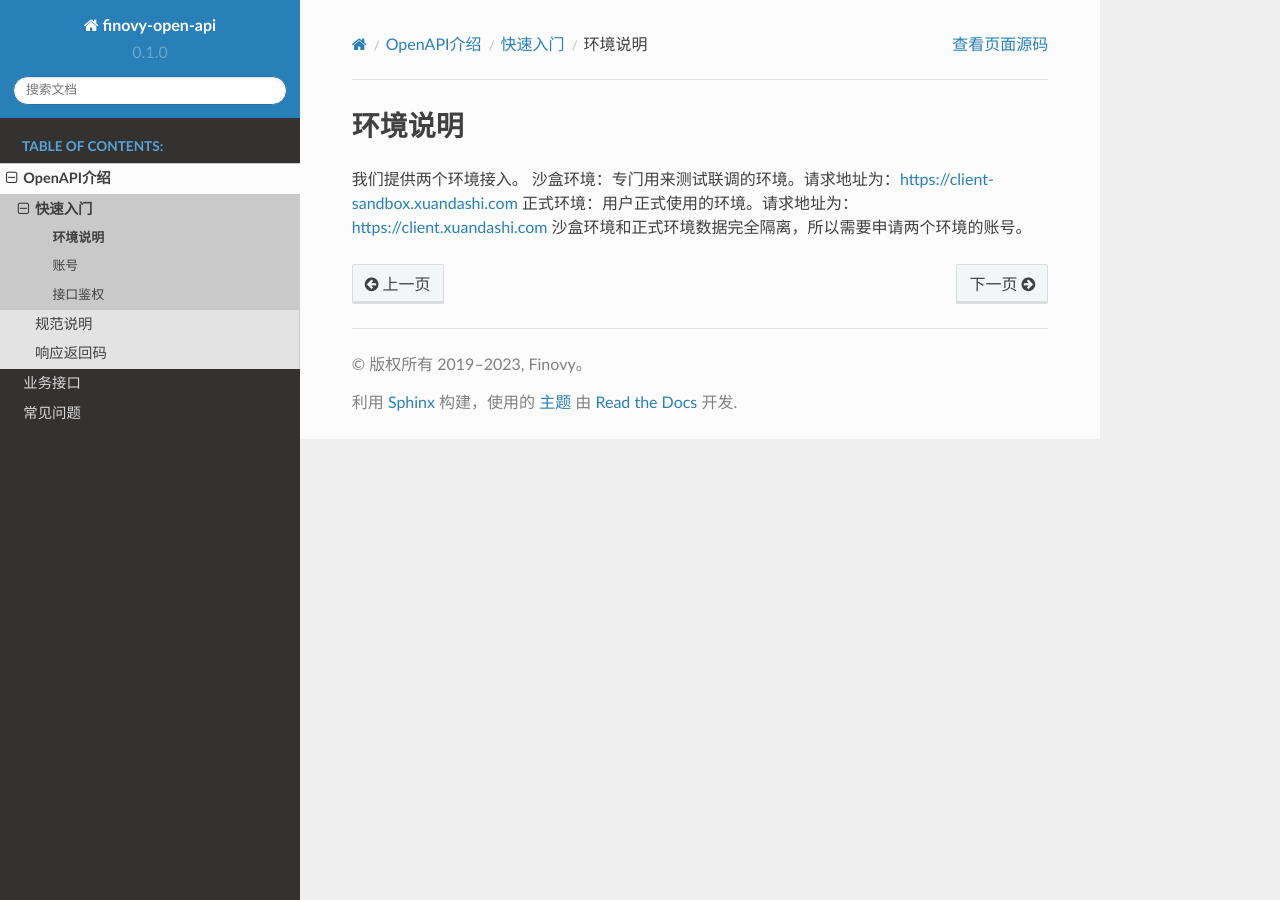
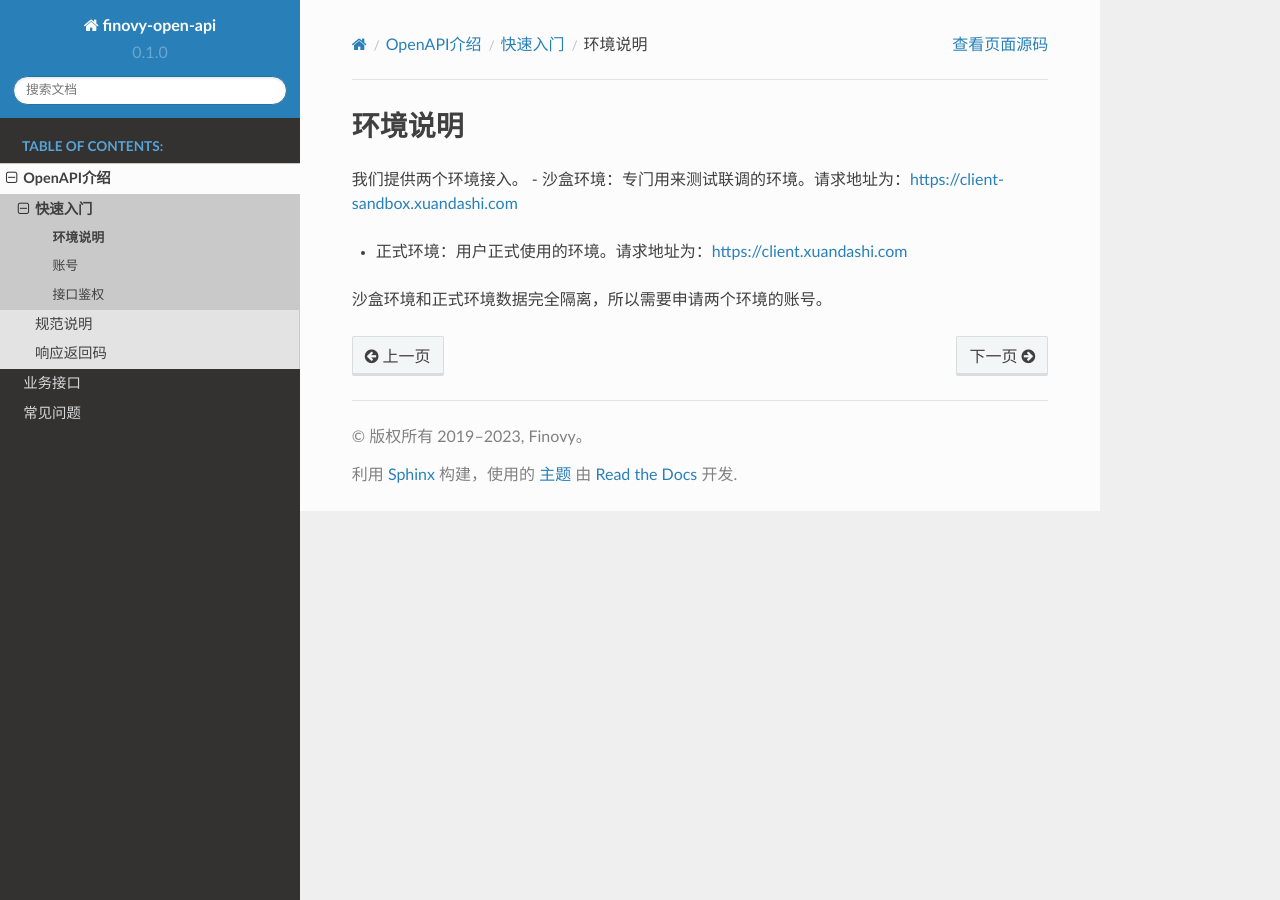
Before and after one commit to finovy/open-api, a Sphinx documentation site: the page built from docs/source/api/quickgetstartmoule/1.environmental_description.rst, in a window 1280 px wide. Built offline with Sphinx 7.4.7 and the Read the Docs theme 2.0.0, drawn with Linux system fonts in a browser that asks for light colours.

Commit message:
fix: 结构调整

```diff
--- a/docs/source/api/common/1.quick_get_start.rst
+++ b/docs/source/api/common/1.quick_get_start.rst
@@ -4,7 +4,7 @@
 
 
 .. toctree::
-   :maxdepth: 2
+   :maxdepth: 3
    :glob:
 
    ../quickgetstartmoule/*
--- a/docs/source/api/quickgetstartmoule/1.environmental_description.rst
+++ b/docs/source/api/quickgetstartmoule/1.environmental_description.rst
@@ -2,6 +2,8 @@
 环境说明
 ====================
 我们提供两个环境接入。
-沙盒环境：专门用来测试联调的环境。请求地址为：https://client-sandbox.xuandashi.com
-正式环境：用户正式使用的环境。请求地址为：https://client.xuandashi.com
+- 沙盒环境：专门用来测试联调的环境。请求地址为：https://client-sandbox.xuandashi.com
+
+- 正式环境：用户正式使用的环境。请求地址为：https://client.xuandashi.com
+
 沙盒环境和正式环境数据完全隔离，所以需要申请两个环境的账号。
--- a/docs/source/index.rst
+++ b/docs/source/index.rst
@@ -1,5 +1,5 @@
 .. toctree::
-   :maxdepth: 3
+   :maxdepth: 4
    :glob:
    :caption: Table of contents:
 
```
